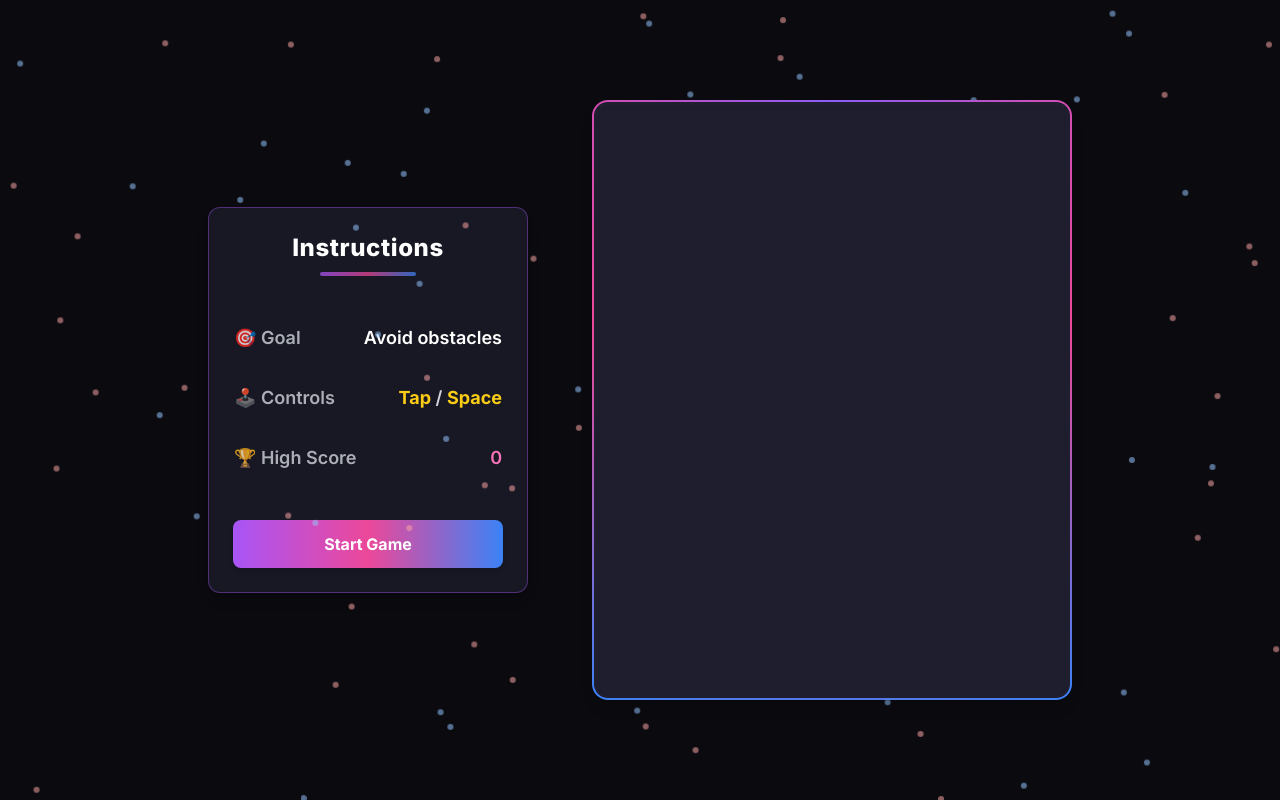
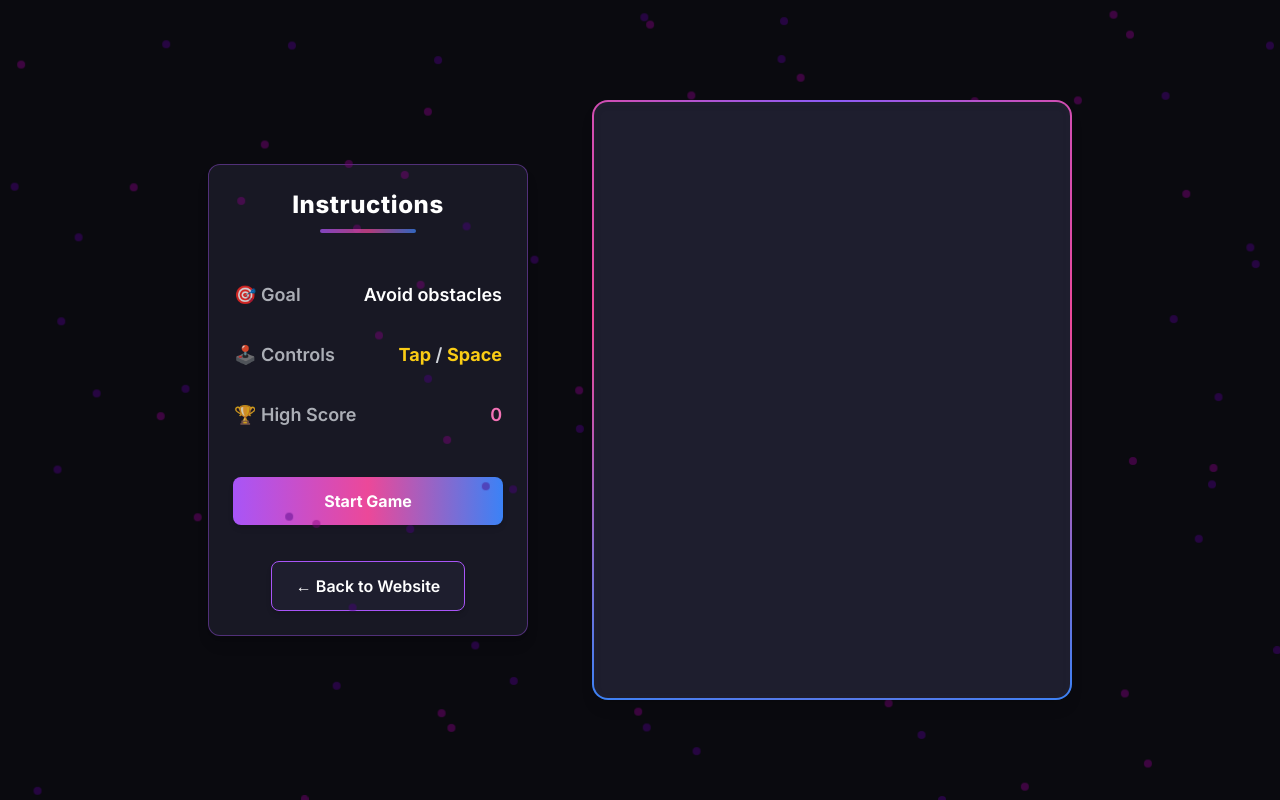
Before and after one commit to dinesh-git17/dinesh-portfolio, a Next.js app: page /flappy-bird in a window 1280 px wide. Built offline with nearby package versions, Linux system fonts and the light colour scheme.

Commit message:
More ui changes to flappy and changed colour of floating dots to match landing page

```diff
--- a/src/components/FlappyBirdGame.tsx
+++ b/src/components/FlappyBirdGame.tsx
@@ -264,7 +264,7 @@ export default function FlappyBirdGame() {
 
       {/* ✅ Game Container - Holds both Game & Instructions Side by Side */}
       <div className="flex flex-row items-center gap-16">
-        {/* ✅ Enhanced Instructions Card - Matches Contact Page UI */}
+        {/* ✅ Enhanced Instructions Card - Now Includes "Back to Website" */}
         <div className="bg-[#181824] p-6 rounded-xl shadow-lg flex flex-col items-center space-y-6 transition duration-300 hover:shadow-purple-500/50 border border-purple-500/40 w-[320px]">
           {/* ✅ Instructions Title with Animated Underline */}
           <h2 className="text-2xl font-extrabold text-white tracking-wide text-center relative">
@@ -293,7 +293,7 @@ export default function FlappyBirdGame() {
             </tbody>
           </table>
 
-          {/* ✅ Play Button with Gradient & Hover Effects */}
+          {/* ✅ Start Game Button (Now Styled for Better Appearance) */}
           {!gameRunning && !gameOver && !isTransitioning && (
             <button
               className="w-full px-6 py-3 bg-gradient-to-r from-purple-500 via-pink-500 to-blue-500 text-white font-bold rounded-lg shadow-md hover:scale-105 hover:shadow-purple-500/50 transition-all duration-300"
@@ -305,8 +305,14 @@ export default function FlappyBirdGame() {
               Start Game
             </button>
           )}
+
+          {/* ✅ Back to Website Button - Now Inside Instructions Card */}
+          <Link href="/" passHref>
+            <button className="w-full px-6 py-3 bg-[#1e1e2e] text-white font-semibold rounded-lg shadow-md border border-purple-500 transition-all duration-300 hover:scale-105 hover:shadow-purple-500/50 mt-3">
+              ← Back to Website
+            </button>
+          </Link>
         </div>
-
         {/* ✅ Game Card Wrapper - Keeps everything centered */}
         <div className="relative flex flex-col items-center">
           {/* ✅ Display Running Score inside the Game Card */}
--- a/src/components/FloatingDots.tsx
+++ b/src/components/FloatingDots.tsx
@@ -12,14 +12,15 @@ type FloatingDot = {
 };
 
 // Fixed size for all dots
-const DOT_SIZE = 6; // Fixed size in pixels
+const DOT_SIZE = 8; // Fixed size in pixels
 
 // Function to generate floating dots (client-side only)
 const generateFloatingDots = (numDots: number): FloatingDot[] => {
   return Array.from({ length: numDots }, (_, i) => ({
     id: i,
     size: DOT_SIZE, // ✅ Fixed size for all dots
-    color: Math.random() > 0.5 ? "bg-blue-300" : "bg-red-300",
+    color:
+      Math.random() > 0.5 ? "rgba(128, 0, 128, 0.8)" : "rgba(75, 0, 130, 0.8)", // ✅ Deep purple hues
     position: {
       top: `${Math.random() * 100}%`,
       left: `${Math.random() * 100}%`,
@@ -40,8 +41,9 @@ export default function FloatingDots() {
       {dots.map((dot) => (
         <motion.div
           key={dot.id}
-          className={`absolute rounded-full ${dot.color}`}
+          className="absolute rounded-full"
           style={{
+            backgroundColor: dot.color, // ✅ Apply deep purple hues
             width: `${dot.size}px`,
             height: `${dot.size}px`,
             top: dot.position.top,
```
